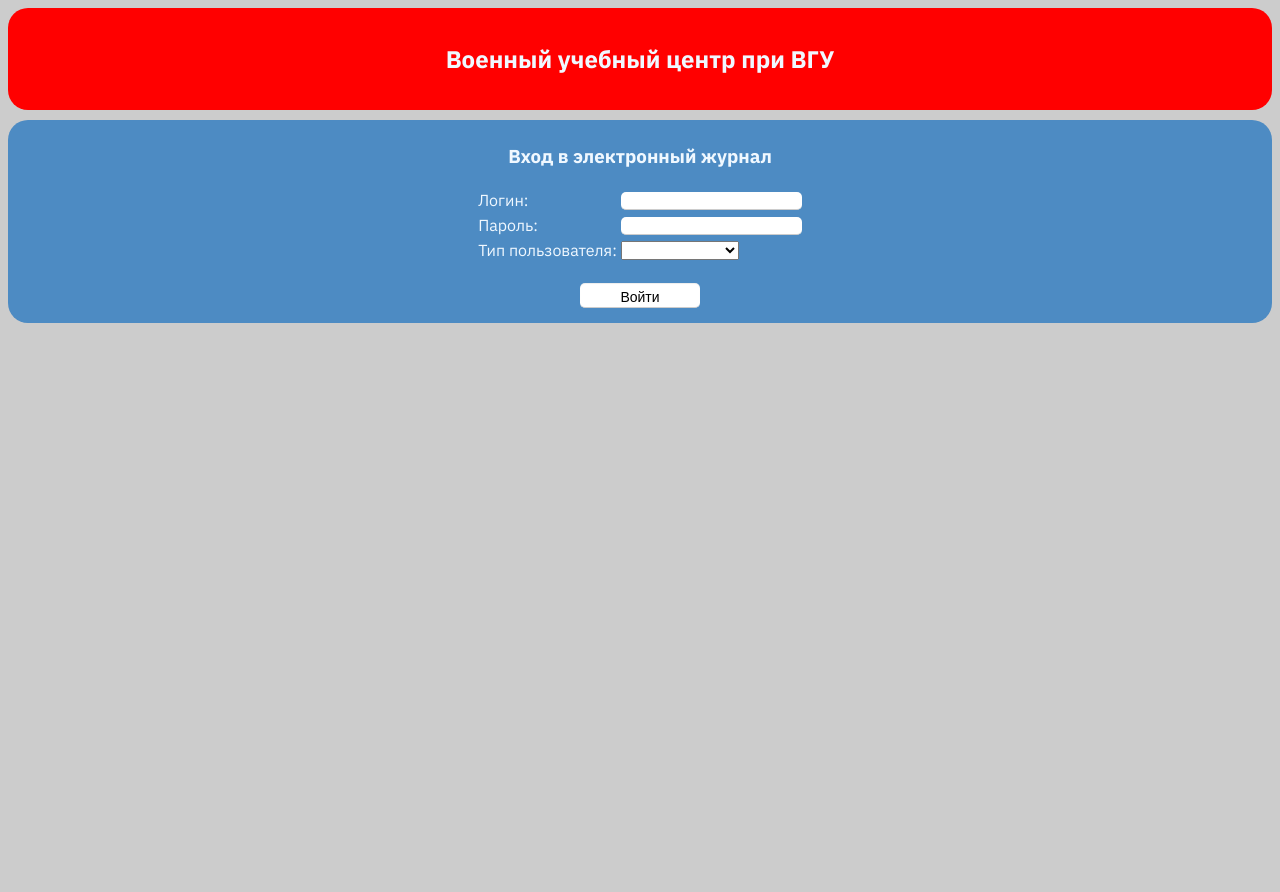
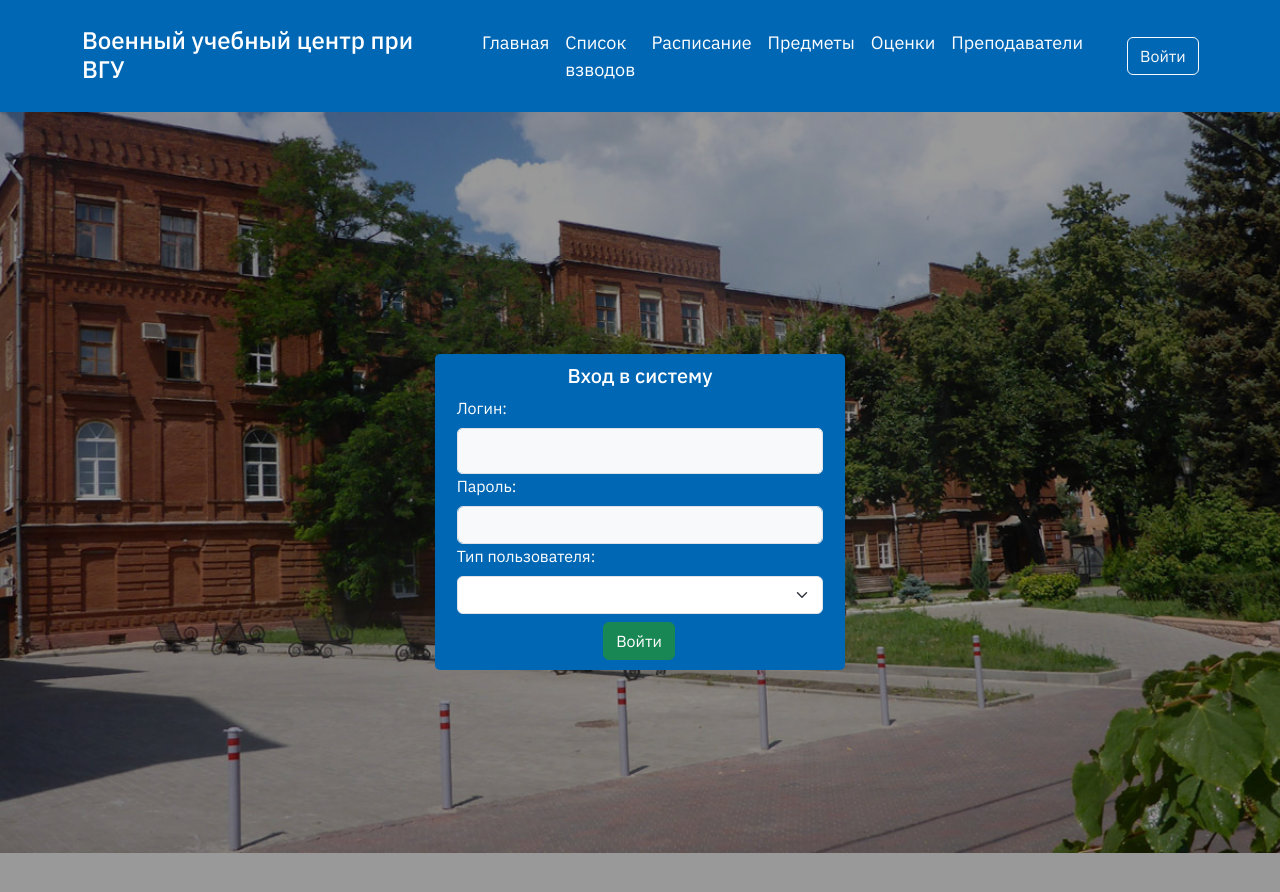
Before and after one commit to Dmitriy-M1319/journal-client, a Vue app: page /login in a window 1280 px wide. Shown: the top 892 px of the page. Before the commit the page ends 800 px from the top, so only its background shows below. Built offline with nearby package versions, Linux system fonts and the light colour scheme; what vue-js-modal would draw is missing.

Commit message:
redesign app, fix login

```diff
--- a/package.json
+++ b/package.json
@@ -8,7 +8,9 @@
     "lint": "vue-cli-service lint"
   },
   "dependencies": {
+    "@popperjs/core": "^2.11.8",
     "axios": "^1.4.0",
+    "bootstrap": "^5.3.0-alpha3",
     "core-js": "^3.8.3",
     "js-cookie": "^3.0.5",
     "os-browserify": "^0.3.0",
--- a/src/App.vue
+++ b/src/App.vue
@@ -1,25 +1,60 @@
 <template>
     <div id="app">
-        <div v-if="this.is_token">
-            <div class="header">
-                <h3>Военный учебный центр при ВГУ</h3>
-                <form @submit="logout">
-                    <button class="exit_btn">Выйти</button>
-                </form>
+        <header>
+            <div class="container">
+                <div class="row">
+                    <div class="col-4 d-flex align-items-center">
+                        <h4>Военный учебный центр при ВГУ</h4>
+                    </div>
+                    <div class="col-7">
+                        <div class="navbar navbar-expand-lg">
+                            <div class="container-fluid">
+                                <div class="collapse navbar-collapse">
+                                    <ul class="navbar-nav me-auto mb-2 mb-lg-0">
+                                        <li class="nav-item">
+                                            <router-link :is="isToken() ? 'router-link' : 'span'" to="/"
+                                                class="nav-link text-white">Главная</router-link>
+                                        </li>
+                                        <li class="nav-item">
+                                            <router-link :is="isToken() ? 'router-link' : 'span'" to="/platoons"
+                                                class="nav-link text-white">Список
+                                                взводов</router-link>
+                                        </li>
+                                        <li v-if="!is_student" class="nav-item">
+                                            <router-link :is="isToken() ? 'router-link' : 'span'" to="/timetable"
+                                                class="nav-link text-white">Расписание</router-link>
+                                        </li>
+                                        <li v-else class="nav-item">
+                                            <router-link :is="isToken() ? 'router-link' : 'span'" to="/classes"
+                                                class="nav-link text-white">Мои занятия</router-link>
+                                        </li>
+                                        <li class="nav-item">
+                                            <router-link :is="isToken() ? 'router-link' : 'span'" to="/subjects"
+                                                class="nav-link text-white">Предметы</router-link>
+                                        </li>
+                                        <li class="nav-item">
+                                            <router-link :is="isToken() ? 'router-link' : 'span'" to="/journal"
+                                                class="nav-link text-white">Оценки</router-link>
+                                        </li>
+                                        <li class="nav-item">
+                                            <router-link :is="isToken() ? 'router-link' : 'span'" to="/teachers"
+                                                class="nav-link text-white" >Преподаватели</router-link>
+                                        </li>
+                                    </ul>
+                                </div>
+                            </div>
+                        </div>
+                    </div>
+                    <div class="col-1 d-flex align-items-center">
+                        <button v-if="!isToken()" v-on:click="onLoginSubmit" class="btn btn-outline-light">Войти</button>
+                        <button v-else v-on:click="logout" class="btn btn-danger">Выйти</button>
+                    </div>
+                </div>
             </div>
-            <div class="navigation">
-                <ul>
-                    <li><router-link to="/">МОЙ ПРОФИЛЬ</router-link></li>
-                    <li><router-link to="/platoons">СПИСОК ВЗВОДОВ</router-link></li>
-                    <li v-if="!is_student"><router-link to="/timetable">РАСПИСАНИЕ</router-link></li>
-                    <li v-else><router-link to="/classes">МОИ ЗАНЯТИЯ</router-link></li>
-                    <li><router-link to="/subjects">СПИСОК ПРЕДМЕТОВ</router-link></li>
-                    <li><router-link to="/journal">ОЦЕНКИ</router-link></li>
-                    <li><router-link to="/teachers">ПРЕПОДАВАТЕЛИ</router-link></li>
-                </ul>
-            </div>
+        </header>
+        <div class="mask d-flex align-items-center">
+            <router-view class="view" :is_student="!this.is_student" :profile="this.profile" :token="isToken()" />
         </div>
-        <router-view :is_student="!this.is_student" :profile="this.profile"/>
     </div>
 </template>
 
@@ -29,14 +64,6 @@
 
 export default {
     name: 'App',
-    created() {
-        if (!localStorage.getItem('token')) {
-            this.$router.push('/login');
-            this.$on('login');
-        }
-    },
-    components: {
-    },
     data() {
         return {
             is_student: false,
@@ -44,35 +71,14 @@
             is_token: false,
         }
     },
-    mounted() {
-        if (localStorage.getItem('profile')) {
-           this.is_token = true;
-           this.profile = JSON.parse(localStorage.getItem('profile'));
-        } else {
-            if(localStorage.getItem('token')){
-                this.getProfile();
-            }
-        }
-    },
     methods: {
-        async getProfile() {
-            const headers = {
-                'accept': "application/json",
-                "Content-Type": "application/json",
-                'Authorization': 'Token ' + localStorage.token,
-            };
-            this.is_student = !(!(localStorage.is_student));
-            if (this.is_student) {
-                await axios.get(this.$url +  'teachers/teacher_profile/', { headers })
-                    .then(response => localStorage.setItem('profile', JSON.stringify(response.data)));
-            } else {
-                await axios.get(this.$url + 'students/student_profile/', { headers })
-                    .then(response => localStorage.setItem('profile', JSON.stringify(response.data)));
-            }
-
-            this.profile = JSON.parse(localStorage.getItem('profile'));
-            console.log(this.profile);
-            this.is_token = true;
+        isToken() {
+            console.log(localStorage.token !== undefined);
+            return localStorage.token !== undefined;
+        },
+        onLoginSubmit() {
+            console.log('login');
+            this.$router.push('/login');
         },
         logout() {
             const headers = {
@@ -91,149 +97,46 @@
 </script>
 
 <style>
-@import url("https://fonts.googleapis.com/css2?family=IBM+Plex+Sans:wght@100;200;300;400;500;600;700&display=swap");
+
+#app {
+    height: 100%;
+    margin: 0;
+    padding: 0;
+}
+
+.view {
+    margin: 0;
+    padding: 0;
+    width: 100%;
+}
+
+header {
+    padding: 13px 0;
+    background-color: #0067b4;
+    color: white;
+    font-size: large;
+}
 
 body {
-    background-color: #ccc;
-    justify-content: center;
-    font-family: "IBM Plex Sans", sans-serif;
+    background-image: url('@/assets/35.jpg');
+    width: 100%;
+    height: 100vh;
+    background-repeat: no-repeat;
+    background-size: cover;
 }
 
-.center_div {
-    margin: 0 auto;
-    /* width: 100%; */
-}
-
-.vuz_header {
-    color: aliceblue;
-    background-color: red;
-    padding: 15px;
-    border-radius: 20px;
-    margin-bottom: 10px;
-}
-
-.vuz_header h2 {
-    text-align: center;
-}
-
-.vuz_login_form {
-    color: aliceblue;
-    background-color: #4d8bc3;
-    padding: 5px;
-    border-radius: 20px;
-}
-
-.vuz_login_form h3 {
-    text-align: center;
-}
-
-.center {
-    display: flex;
-    justify-content: center;
-}
-
-.vuz_login_form input {
-    border: none;
-    border-bottom: 1px solid #cccccc;
+.bg-header-color {
+    background-color: #0067b4;
     border-radius: 5px;
 }
 
-.common_btn {
-    background-color: #ffffff;
-    border: 1px solid #cccccc;
-    box-shadow: 0 1px 1px rgba(0, 0, 0, 0.075) inset;
-    transition: border 0.2s linear 0s, box-shadow 0.2s linear 0s;
-    border-radius: 4px;
-    color: #000;
-    display: block;
-    width: 120px;
-    margin: 20px auto;
-    font-size: 14px;
-    text-align: center;
-    height: 25px;
-    line-height: 20px;
-    margin-bottom: 10px;
-    padding: 4px 6px;
-    vertical-align: middle;
-    text-decoration: none;
+.mask {
+    width: 100%;
+    height: 100%;
+    background-color: rgba(0, 0, 0, 0.4);
 }
 
-.exit_btn {
-    background-color: #4d8bc3;
-    border: 1px solid #cccccc;
-    box-shadow: 0 1px 1px rgba(0, 0, 0, 0.075) inset;
-    transition: border 0.2s linear 0s, box-shadow 0.2s linear 0s;
-    border-radius: 4px;
-    color: white;
-    display: block;
-    width: 100px;
-    margin: 20px auto;
-    font-size: 14px;
-    text-align: center;
-    font-weight: 600;
-    height: 25px;
-    line-height: 20px;
-    margin-bottom: 10px;
-    padding: 1px 6px;
-    vertical-align: middle;
-    text-decoration: none;
-}
-
-.profile_body {
-    background-color: #f6f5f4;
-}
-
-.header {
-    background-color: #e01b24;
-    color: aliceblue;
-    padding: 10px;
-    border-radius: 5px;
-    display: flex;
-    margin-bottom: 5px;
-}
-
-.header h3 {
-    width: 50%;
-}
-
-.header form {
-    margin-left: 35%;
-}
-
-.header form button:hover {
-    background-color: #1a5fb4;
-}
-
-.navigation {
-    background-color: #c0bfbc;
-    border-radius: 5px;
-    height: 38px;
-    margin-bottom: 5px;
-}
-
-.navigation ul {
-    list-style-type: none;
-    margin: 0;
-    padding-top: 8px;
-    padding-left: 0;
-    padding-right: 0;
-    overflow: hidden;
-    height: 30px;
-}
-
-.navigation ul li {
-    display: inline;
-}
-
-.navigation ul li a {
-    color: #000;
-    text-align: center;
-    text-decoration: none;
-    padding: 8px 4px;
-}
-
-.navigation ul li a:hover {
-    background-color: #9a9996;
-    border-radius: 5px;
+h4 {
+    margin-top: 5px;
 }
 </style>
--- a/src/main.js
+++ b/src/main.js
@@ -2,6 +2,7 @@
 import App from './App.vue'
 import router from './router'
 import VueJSModal from 'vue-js-modal'
+import "bootstrap/dist/css/bootstrap.css"
 
 Vue.config.productionTip = false;
 Vue.prototype.$url = "http://127.0.0.1:8000/";
--- a/src/router.js
+++ b/src/router.js
@@ -7,13 +7,12 @@
   mode: "history",
   routes: [
     {
+      path: "/login",
+      component: () => import("@/views/Login.vue"),
+    },
+    {
       path: "/",
       component: () => import("@/views/Home"),
-    },
-    {
-      path: "/login",
-      name: 'login',
-      component: () => import("@/views/Login"),
     },
     {
       path: "/platoons",
--- a/src/views/Home.vue
+++ b/src/views/Home.vue
@@ -1,7 +1,19 @@
 <template>
-   <StudentProfile v-if="is_student"
-   v-bind:profile="profile"/>
-   <TeacherProfile v-else v-bind:profile="profile_local"/>
+    <!-- <StudentProfile v-if="is_student && token" v-bind:profile="profile" /> -->
+    <!-- <TeacherProfile v-else-if="token" v-bind:profile="profile_local" /> -->
+    <div class="row">
+        <div v-if="!token" class="col-12">
+            <div class="text-white text-center">
+                <h3>Добро пожаловать в "Электронный журнал для ВУЦ при ВГУ"</h3>
+                <p>Для начала работы войдите в систему</p>
+            </div>
+        </div>
+        <div v-else class="col-12">
+            <div class="text-white text-center">
+                <h3>Вы вошли в систему</h3>
+            </div>
+        </div>
+    </div>
 </template>
 
 <script>
@@ -10,7 +22,7 @@
 
 const local_profile = {
     type: 'student',
-    profile : {
+    profile: {
         surname: 'Фамилия',
         name: 'Имя',
         patronymic: 'Отчество',
@@ -21,7 +33,7 @@
 
 export default {
     name: 'Home',
-    props: ['is_student', 'profile'],
+    props: ['is_student', 'profile', 'token'],
     mounted() {
         this.profile_local = JSON.parse(localStorage.getItem('profile'));
     },
--- a/src/views/Login.vue
+++ b/src/views/Login.vue
@@ -1,34 +1,31 @@
 <template>
     <div>
-        <div class="center_div vuz_header">
-            <h2>Военный учебный центр при ВГУ</h2>
-        </div>
-        <div class="center_div vuz_login_form">
-            <h3>Вход в электронный журнал</h3>
-            <form @submit.prevent="onSubmit">
-                <div class="center">
-                    <table>
-                        <tr>
-                            <td><label for="login_field">Логин:</label></td>
-                            <td><input id="login_field" type="text" v-model="username" /></td>
-                        </tr>
-                        <tr>
-                            <td><label for="password_field">Пароль:</label></td>
-                            <td><input id="password_field" type="password" v-model="password" /></td>
-                        </tr>
-                        <tr>
-                            <td><label for="type">Тип пользователя:</label></td>
-                            <td>
-                                <select v-model="person_type">
-                                    <option>Студент</option>
-                                    <option>Преподаватель</option>
+        <div class="row justify-content-center">
+            <div class="col-4">
+                <section id="login">
+                    <div class="container">
+                        <div class="text-white">
+                            <h5 class="text-center">Вход в систему</h5>
+                            <form @submit.prevent="onSubmit">
+                                <label class="form-label" for="login">Логин:</label>
+                                <input class="form-control bg-light" id="login" type="text" v-model="username">
+                                <label class="form-label" for="password">Пароль:</label>
+                                <input class="form-control bg-light" id="password" type="password" v-model="password">
+                                <label class="form-label" for="person-type">Тип пользователя:</label>
+                                <select class="form-select" v-model="person_type">
+                                    <option selected>Преподаватель</option>
+                                    <option value="1">Студент</option>
                                 </select>
-                            </td>
-                        </tr>
-                    </table>
-                </div>
-                <input class="common_btn" type="submit" value="Войти" />
-            </form>
+                                <div class="row justify-content-center">
+                                    <div class="col-3 mt-2">
+                                        <input class="btn btn-success" type="submit" value="Войти">
+                                    </div>
+                                </div>
+                            </form>
+                        </div>
+                    </div>
+                </section>
+            </div>
         </div>
     </div>
 </template>
@@ -53,19 +50,28 @@
                 username: this.username,
                 password: this.password
             };
-            const headers = {
+            let headers = {
                 'accept': "application/json",
                 "Content-Type": "application/json",
                 'X-CSRFToken': Cookies.get('csrftoken')
             };
 
-            const response = await axios.post(this.$url + 'auth/token/login/', data, {headers});
+            const response = await axios.post(this.$url + 'auth/token/login/', data, { headers });
             localStorage.setItem('token', response.data.auth_token);
             localStorage.setItem('is_student', this.person_type == 'Студент');
-            this.$parent.$emit('login');
+            let is_student = !(!(localStorage.is_student));
+
+            headers['Authorization'] = 'Token ' + localStorage.token;
+
+            if (is_student) {
+                await axios.get(this.$url + 'teachers/teacher_profile/', { headers })
+                    .then(response => localStorage.setItem('profile', JSON.stringify(response.data)));
+            } else {
+                await axios.get(this.$url + 'students/student_profile/', { headers })
+                    .then(response => localStorage.setItem('profile', JSON.stringify(response.data)));
+            }
             this.$router.push('/');
-
-        }
+        },
     }
 }
 </script>
@@ -73,68 +79,45 @@
 <style>
 @import url("https://fonts.googleapis.com/css2?family=IBM+Plex+Sans:wght@100;200;300;400;500;600;700&display=swap");
 
-body {
-    background-color: #ccc;
-    justify-content: center;
+#app {
+    height: 100%;
+}
+
+header {
+    padding: 13px 0;
+    background-color: #0067b4;
+    color: white;
+    font-size: large;
     font-family: "IBM Plex Sans", sans-serif;
 }
 
-.center_div {
-    margin: 0 auto;
-    /* width: 100%; */
+body {
+    background-image: url('@/assets/35.jpg');
+    width: 100%;
+    height: 100vh;
+    background-repeat: no-repeat;
+    background-size: cover;
+    font-family: "IBM Plex Sans", sans-serif;
 }
 
-.common_btn {
-    background-color: #ffffff;
-    border: 1px solid #cccccc;
-    box-shadow: 0 1px 1px rgba(0, 0, 0, 0.075) inset;
-    transition: border 0.2s linear 0s, box-shadow 0.2s linear 0s;
-    border-radius: 4px;
-    color: #000;
-    display: block;
-    width: 120px;
-    margin: 20px auto;
-    font-size: 14px;
-    text-align: center;
-    height: 25px;
-    line-height: 20px;
-    margin-bottom: 10px;
-    padding: 4px 6px;
-    vertical-align: middle;
-    text-decoration: none;
+.bg-header-color {
+    background-color: #0067b4;
+    border-radius: 5px;
 }
 
-.vuz_header {
-    color: aliceblue;
-    background-color: red;
-    padding: 15px;
-    border-radius: 20px;
-    margin-bottom: 10px;
+.mask {
+    width: 100%;
+    height: 100%;
+    background-color: rgba(0, 0, 0, 0.4);
 }
 
-.vuz_header h2 {
-    text-align: center;
+h4 {
+    margin-top: 5px;
 }
 
-.vuz_login_form {
-    color: aliceblue;
-    background-color: #4d8bc3;
-    padding: 5px;
-    border-radius: 20px;
-}
-
-.vuz_login_form h3 {
-    text-align: center;
-}
-
-.center {
-    display: flex;
-    justify-content: center;
-}
-
-.vuz_login_form input {
-    border: none;
-    border-bottom: 1px solid #cccccc;
+#login {
+    padding: 10px;
+    background-color: #0067b4;
     border-radius: 5px;
 }
 </style>
```
Also changed, not shown: src/assets/35.jpg (added), 1 other file (tests, documents, lock files or other folders).
